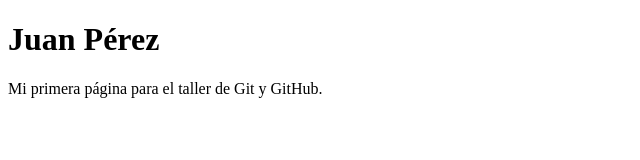
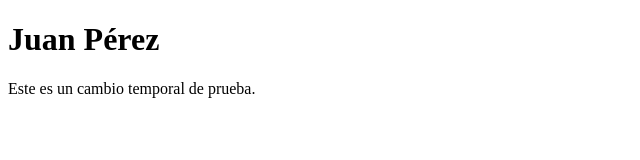
Before and after one commit to JuanPerez0114/taller-git-juan-perez, a plain HTML site: page index.html in a window 1280 px wide. Shown: the whole page, without its empty margins (0-640 px from the left). Drawn offline with Linux system fonts and the light colour scheme.

Commit message:
feat: cambia texto del párrafo

```diff
--- a/index.html
+++ b/index.html
@@ -6,6 +6,6 @@
 </head>
 <body>
     <h1>Juan Pérez</h1>
-    <p>Mi primera página para el taller de Git y GitHub.</p>
+    <p>Este es un cambio temporal de prueba.</p>
 </body>
 </html>
```
